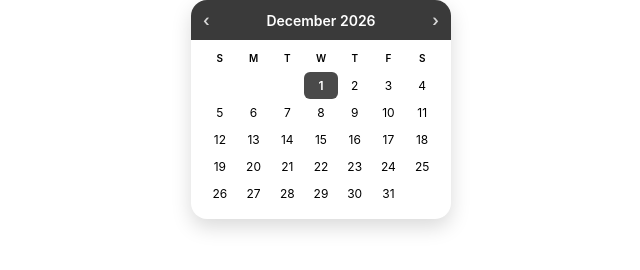
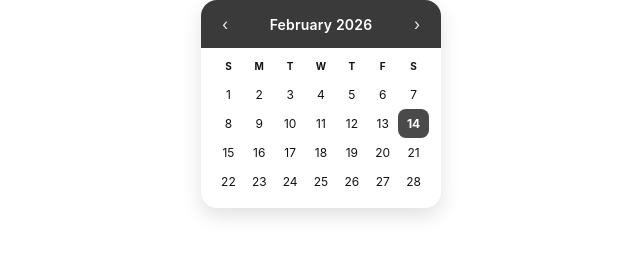
Before and after one commit to anacristinaperezp-ctrl/NOTION-CALENDAR, a plain HTML site: page index.html in a window 1280 px wide. Shown: the whole page, without its empty margins (319-959 px from the left). Drawn offline with Linux system fonts and the light colour scheme.

Commit message:
Update index.html

```diff
--- a/index.html
+++ b/index.html
@@ -1,109 +1,221 @@
 <!DOCTYPE html>
-<html>
+<html lang="en">
 <head>
-<meta charset="UTF-8">
+  <meta charset="UTF-8" />
+  <meta name="viewport" content="width=device-width, initial-scale=1"/>
+  <title>Notion Mini Calendar</title>
   <style>
-body {
-    background: transparent;
-    font-family: -apple-system, BlinkMacSystemFont, sans-serif;
-    display: flex;
-    justify-content: center;
-    margin: 0;
+    :root{
+      --header-bg:#3a3a3a;     /* barra gris */
+      --header-fg:#ffffff;
+      --card-bg:#ffffff;       /* fondo blanco */
+      --text:#111111;
+      --muted:#b9b9b9;         /* días fuera del mes */
+      --hover:#f2f2f2;
+      --today-bg:#4a4a4a;      /* selección (hoy) */
+      --today-fg:#ffffff;
+      --shadow: 0 8px 20px rgba(0,0,0,0.12);
+      --radius:16px;
+      --w: 240px;              /* <-- tamaño del widget */
     }
 
-.calendar {
-    background: #ffffff;
-    border-radius: 16px;
-    width: 260px;
-    overflow: hidden;
-    box-shadow: 0 8px 20px rgba(0,0,0,0.15);
+    body{
+      margin:0;
+      background:transparent;
+      font-family:-apple-system,BlinkMacSystemFont,"Segoe UI",Roboto,Helvetica,Arial,sans-serif;
+      display:flex;
+      justify-content:center;
+      align-items:flex-start;
+      padding:0;
     }
 
-/* HEADER */
-.header {
-    background: #3a3a3a; /* Gris oscuro */
-    color: white;
-    padding: 10px 12px;
-    display: flex;
-    justify-content: space-between;
-    align-items: center;
-    font-size: 14px;
-    font-weight: 600;
+    .calendar{
+      width:var(--w);
+      background:var(--card-bg);
+      border-radius:var(--radius);
+      overflow:hidden;
+      box-shadow:var(--shadow);
+      user-select:none;
     }
 
-.arrow {
-    font-size: 16px;
-    cursor: pointer;
-    opacity: 0.8;
+    .header{
+      background:var(--header-bg);
+      color:var(--header-fg);
+      padding:10px 10px;
+      display:flex;
+      align-items:center;
+      justify-content:space-between;
+      gap:8px;
     }
 
-.arrow:hover {
-    opacity: 1;
+    .month{
+      font-size:14px;
+      font-weight:600;
+      letter-spacing:0.2px;
+      text-align:center;
+      flex:1;
+      white-space:nowrap;
     }
 
-/* BODY */
-.content {
-    padding: 12px;
+    .btn{
+      width:28px;
+      height:28px;
+      display:grid;
+      place-items:center;
+      border-radius:8px;
+      cursor:pointer;
+      opacity:0.9;
+    }
+    .btn:hover{ background: rgba(255,255,255,0.12); opacity:1; }
+
+    .content{ padding:12px; }
+
+    .days, .dates{
+      display:grid;
+      grid-template-columns: repeat(7, 1fr);
+      text-align:center;
+      align-items:center;
     }
 
-.days, .dates {
-    display: grid;
-    grid-template-columns: repeat(7, 1fr);
-    text-align: center;
+    .days div{
+      font-size:10px;
+      font-weight:700;
+      color:#111;
+      margin-bottom:8px;
     }
 
-.days div {
-    font-size: 10px;
-    font-weight: 600;
-    margin-bottom: 8px;
+    .date{
+      font-size:12px;
+      padding:7px 0;
+      border-radius:8px;
+      cursor:pointer;
+      transition: background 0.15s ease;
+      color:var(--text);
+    }
+    .date:hover{ background:var(--hover); }
+
+    .muted{ color:var(--muted); }
+
+    .today{
+      background:var(--today-bg);
+      color:var(--today-fg);
+      font-weight:700;
     }
 
-.dates div {
-    padding: 6px 0;
-    font-size: 12px;
-    border-radius: 6px;
-    transition: 0.2s;
-}
-
-.dates div:hover {
-    background: #f0f0f0;
-}
-
-.selected {
-    background: #4a4a4a; /* gris selección */
-    color: white;
-    font-weight: 600;
-}
+    /* Para que Notion no te deje un “lienzo” gigante */
+    html, body { height: fit-content; }
   </style>
 </head>
 <body>
-
-<div class="calendar">
+  <div class="calendar" id="cal">
     <div class="header">
-        <div class="arrow">‹</div>
-        <div>December 2026</div>
-        <div class="arrow">›</div>
+      <div class="btn" id="prev" aria-label="Previous month">‹</div>
+      <div class="month" id="label">—</div>
+      <div class="btn" id="next" aria-label="Next month">›</div>
     </div>
-
     <div class="content">
-        <div class="days">
-            <div>S</div><div>M</div><div>T</div><div>W</div><div>T</div><div>F</div><div>S</div>
-        </div>
-
-        <div class="dates">
-            <div></div><div></div><div></div><div class="selected">1</div>
-            <div>2</div><div>3</div><div>4</div>
-            <div>5</div><div>6</div><div>7</div>
-            <div>8</div><div>9</div><div>10</div><div>11</div>
-            <div>12</div><div>13</div><div>14</div>
-            <div>15</div><div>16</div><div>17</div><div>18</div>
-            <div>19</div><div>20</div><div>21</div>
-            <div>22</div><div>23</div><div>24</div><div>25</div>
-            <div>26</div><div>27</div><div>28</div>
-            <div>29</div><div>30</div><div>31</div>
-        </div>
+      <div class="days" id="days"></div>
+      <div class="dates" id="dates"></div>
     </div>
   </div>
 
+  <script>
+    // Config: semana inicia en domingo como tu ejemplo (S M T W T F S)
+    const WEEKDAYS = ["S","M","T","W","T","F","S"];
+    const MONTHS = [
+      "January","February","March","April","May","June",
+      "July","August","September","October","November","December"
+    ];
+
+    const daysEl = document.getElementById("days");
+    const datesEl = document.getElementById("dates");
+    const labelEl = document.getElementById("label");
+    const prevBtn = document.getElementById("prev");
+    const nextBtn = document.getElementById("next");
+
+    // Pintar encabezado de días
+    WEEKDAYS.forEach(d => {
+      const div = document.createElement("div");
+      div.textContent = d;
+      daysEl.appendChild(div);
+    });
+
+    // Estado del mes visible
+    const today = new Date();
+    let viewYear = today.getFullYear();
+    let viewMonth = today.getMonth(); // 0-11
+
+    function startOfMonth(y,m){ return new Date(y,m,1); }
+    function daysInMonth(y,m){ return new Date(y,m+1,0).getDate(); }
+
+    function render(){
+      // Label
+      labelEl.textContent = `${MONTHS[viewMonth]} ${viewYear}`;
+
+      // Limpiar fechas
+      datesEl.innerHTML = "";
+
+      const first = startOfMonth(viewYear, viewMonth);
+      const firstWeekday = first.getDay(); // 0=Sun
+      const dim = daysInMonth(viewYear, viewMonth);
+
+      // Días del mes anterior para rellenar inicio
+      const prevMonth = (viewMonth === 0) ? 11 : viewMonth - 1;
+      const prevYear = (viewMonth === 0) ? viewYear - 1 : viewYear;
+      const dimPrev = daysInMonth(prevYear, prevMonth);
+
+      // 1) celdas previas (gris)
+      for(let i=0; i<firstWeekday; i++){
+        const dayNum = dimPrev - (firstWeekday - 1 - i);
+        const cell = document.createElement("div");
+        cell.className = "date muted";
+        cell.textContent = dayNum;
+        datesEl.appendChild(cell);
+      }
+
+      // 2) celdas del mes actual
+      for(let d=1; d<=dim; d++){
+        const cell = document.createElement("div");
+        cell.className = "date";
+        cell.textContent = d;
+
+        // marcar HOY si coincide
+        if (viewYear === today.getFullYear() &&
+            viewMonth === today.getMonth() &&
+            d === today.getDate()){
+          cell.classList.add("today");
+        }
+
+        datesEl.appendChild(cell);
+      }
+
+      // 3) completar hasta múltiplo de 7 (gris)
+      const totalCells = datesEl.children.length;
+      const remainder = totalCells % 7;
+      const toAdd = remainder === 0 ? 0 : (7 - remainder);
+
+      for(let i=1; i<=toAdd; i++){
+        const cell = document.createElement("div");
+        cell.className = "date muted";
+        cell.textContent = i;
+        datesEl.appendChild(cell);
+      }
+    }
+
+    prevBtn.addEventListener("click", () => {
+      viewMonth--;
+      if(viewMonth < 0){ viewMonth = 11; viewYear--; }
+      render();
+    });
+
+    nextBtn.addEventListener("click", () => {
+      viewMonth++;
+      if(viewMonth > 11){ viewMonth = 0; viewYear++; }
+      render();
+    });
+
+    // Render inicial
+    render();
+  </script>
 </body>
 </html>
```
Lines whose indentation alone changed are shown as unchanged.
